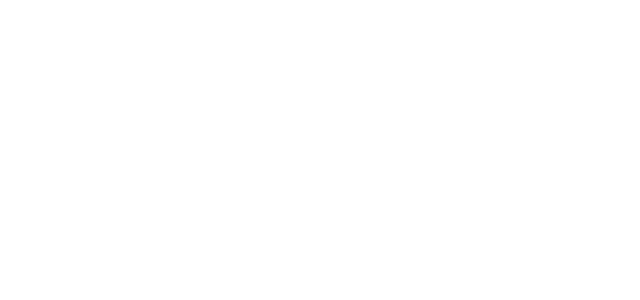
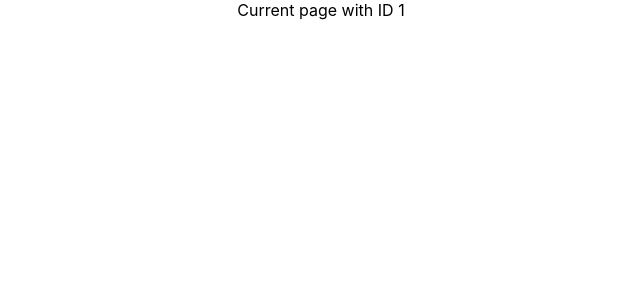
Before and after one commit to lazari24/say-hi-your-friend-frontend, a React (Create React App) app: page /1 in a window 1280 px wide. Shown: the top 300 px of the page, without its empty margins (319-959 px from the left). Built offline with nearby package versions, Linux system fonts and the light colour scheme.

Commit message:
Impl react router

```diff
--- a/package.json
+++ b/package.json
@@ -10,9 +10,11 @@
     "@types/node": "^12.20.36",
     "@types/react": "^17.0.33",
     "@types/react-dom": "^17.0.10",
+    "@types/react-router-dom": "^5.3.2",
     "mobx": "^6.3.5",
     "react": "^17.0.2",
     "react-dom": "^17.0.2",
+    "react-router-dom": "^5.3.0",
     "react-scripts": "4.0.3",
     "typescript": "^4.4.4",
     "web-vitals": "^1.1.2"
--- a/src/App.tsx
+++ b/src/App.tsx
@@ -1,9 +1,14 @@
 import React from 'react';
 import './App.css';
+import {BrowserRouter, Switch} from "react-router-dom";
+import {Routes} from "./Routes";
 
 function App() {
   return (
     <div className="App">
+        <BrowserRouter>
+            <Switch><Routes/></Switch>
+        </BrowserRouter>
     </div>
   );
 }
--- /dev/null
+++ b/src/Routes.tsx
@@ -0,0 +1,12 @@
+import {Route} from "react-router-dom";
+import {MainPage} from "./pages/MainPage/MainPage";
+import {CurrentMessagePage} from "./pages/CurrentMessagePage/CurrentMessagePage";
+
+export const Routes = () => {
+    return (
+        <>
+            <Route path="/" exact component={MainPage}/>
+            <Route path="/:id" exact component={CurrentMessagePage}/>
+        </>
+    )
+}
--- /dev/null
+++ b/src/pages/CurrentMessagePage/CurrentMessagePage.tsx
@@ -0,0 +1,15 @@
+import {useParams} from "react-router-dom";
+
+interface RouterProps {
+    id: string
+}
+
+export const CurrentMessagePage = () => {
+    const {id} = useParams<RouterProps>()
+
+    return (
+        <div>
+            Current page with ID {id}
+        </div>
+    )
+}
--- /dev/null
+++ b/src/pages/MainPage/MainPage.tsx
@@ -0,0 +1,7 @@
+export const MainPage = () => {
+    return (
+        <>
+            <div>Main Page</div>
+        </>
+    )
+}
```
Also changed, not shown: 1 other file (tests, documents, lock files or other folders).
